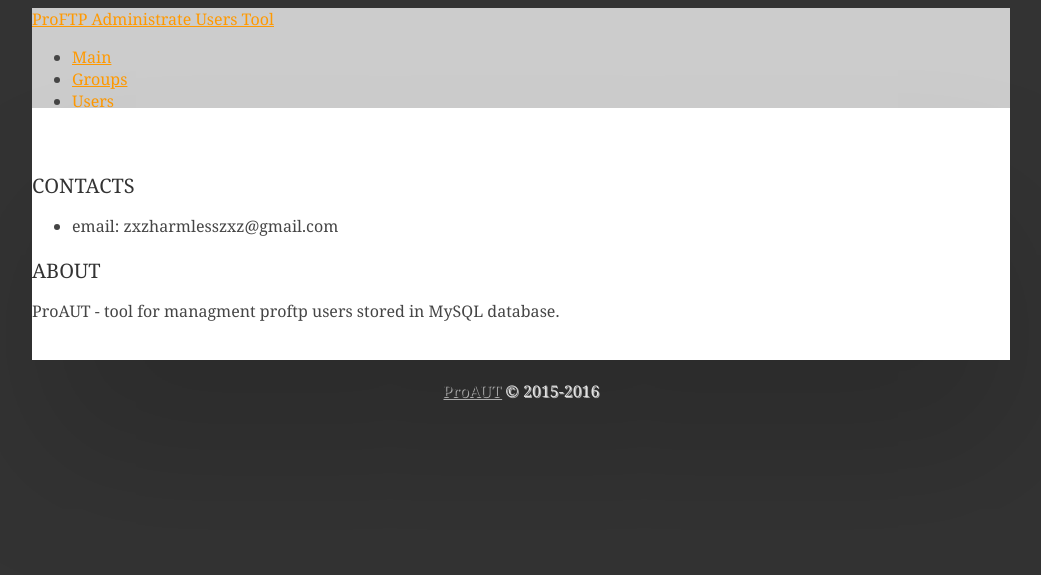
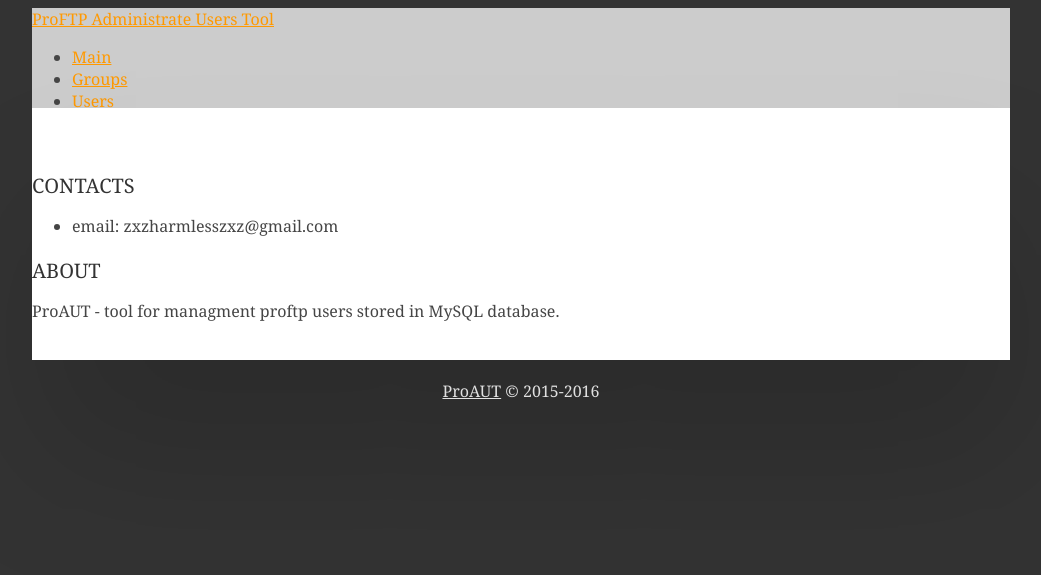
Before and after one commit to zxzharmlesszxz/ProAUT, a PHP site: page /application/views/template_view.php in a window 1280 px wide. Shown: the top 575 px of the page, without its empty margins (119-1160 px from the left). Run offline with PHP 8.4, Linux system fonts and the light colour scheme; style sheets or scripts are compiled from the project's sources.

Commit message:
Update style.less

```diff
--- a/less/style.less
+++ b/less/style.less
@@ -57,13 +57,12 @@ header, footer, #wrapper {
 footer {
 	padding: 20px 0 20px 0;
 	text-align: center;
-	text-shadow: 1px 1px 0px rgba(255,255,255,0.7);
-	color: white;
+	color: #ffffff;
 	background-color: @color-black_dark;
 }
 
 footer a {
-	color: #353535;
+	color: #ffffff;
 }
 
 header {
```
